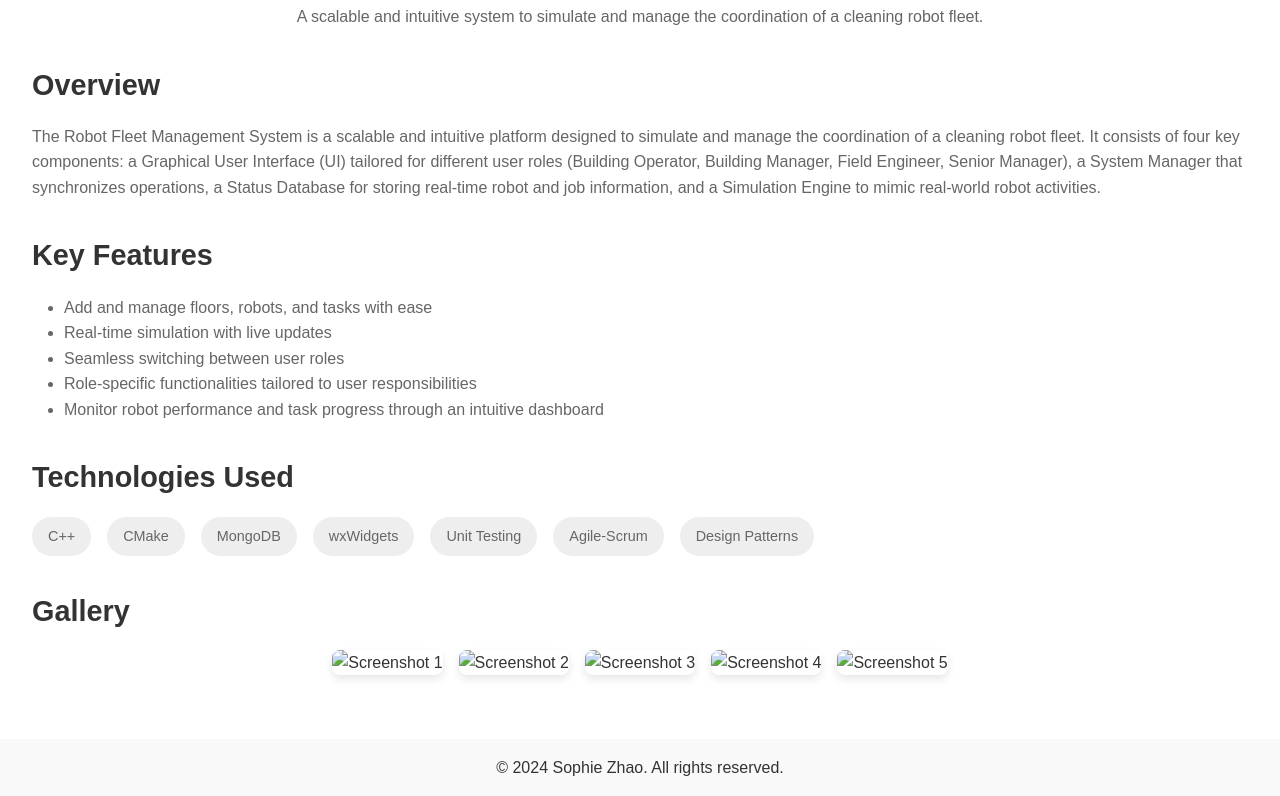
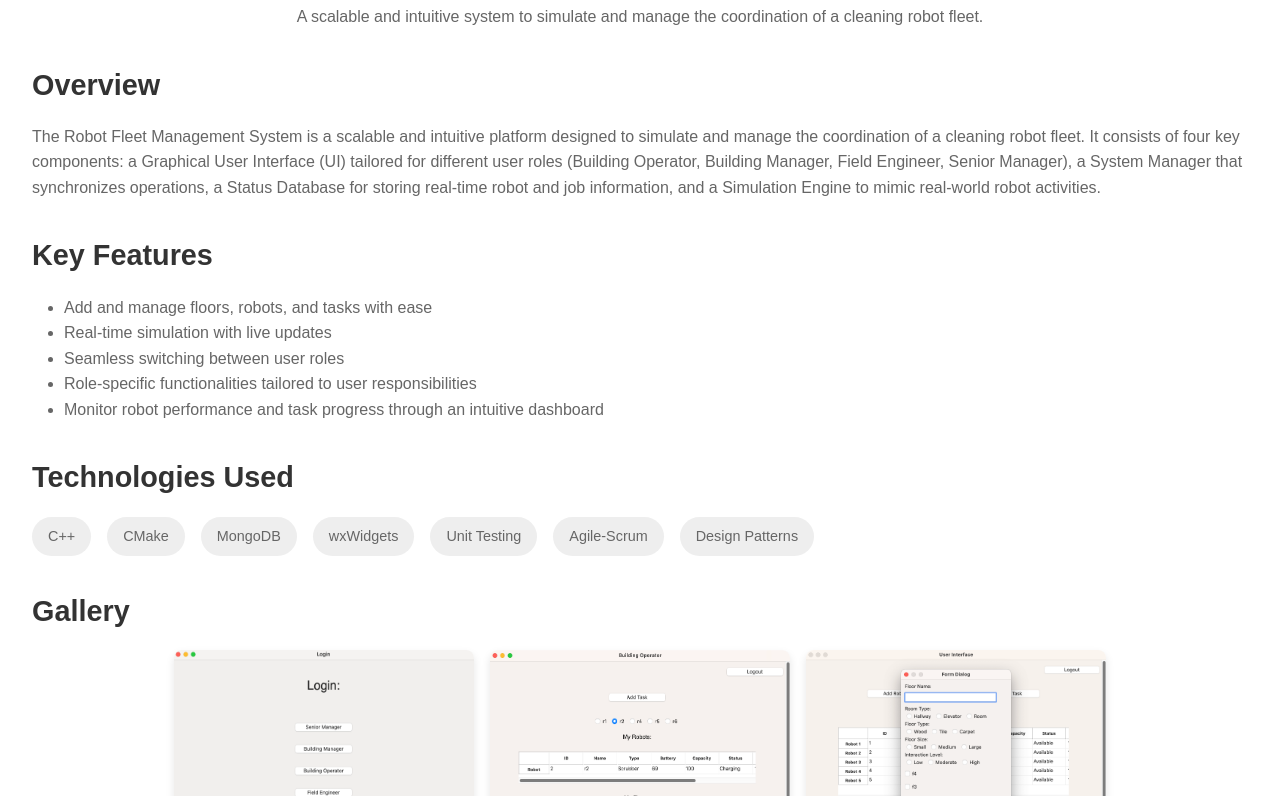
Before and after one commit to KexuanZhao/portfolio, a plain HTML site: page project2.html in a window 1280 px wide. Shown: the part 156-952 px from the top of the page. Drawn offline with Linux system fonts and the light colour scheme; the site is published under a folder, as on GitHub Pages, so addresses that start at the root find nothing.

Commit message:
Update img path

```diff
--- a/project2.html
+++ b/project2.html
@@ -72,11 +72,11 @@
     <div class="project-gallery">
       <h2>Gallery</h2>
       <div class="gallery-images">
-        <img src="/img/p21.png" alt="Screenshot 1">
-        <img src="/img/p22.png" alt="Screenshot 2">
-        <img src="/img/p23.png" alt="Screenshot 3">
-        <img src="/img/p24.png" alt="Screenshot 4">
-        <img src="/img/p25.png" alt="Screenshot 5">
+        <img src="img/p21.png" alt="Screenshot 1">
+        <img src="img/p22.png" alt="Screenshot 2">
+        <img src="img/p23.png" alt="Screenshot 3">
+        <img src="img/p24.png" alt="Screenshot 4">
+        <img src="img/p25.png" alt="Screenshot 5">
       </div>
     </div>
   </div>
```
